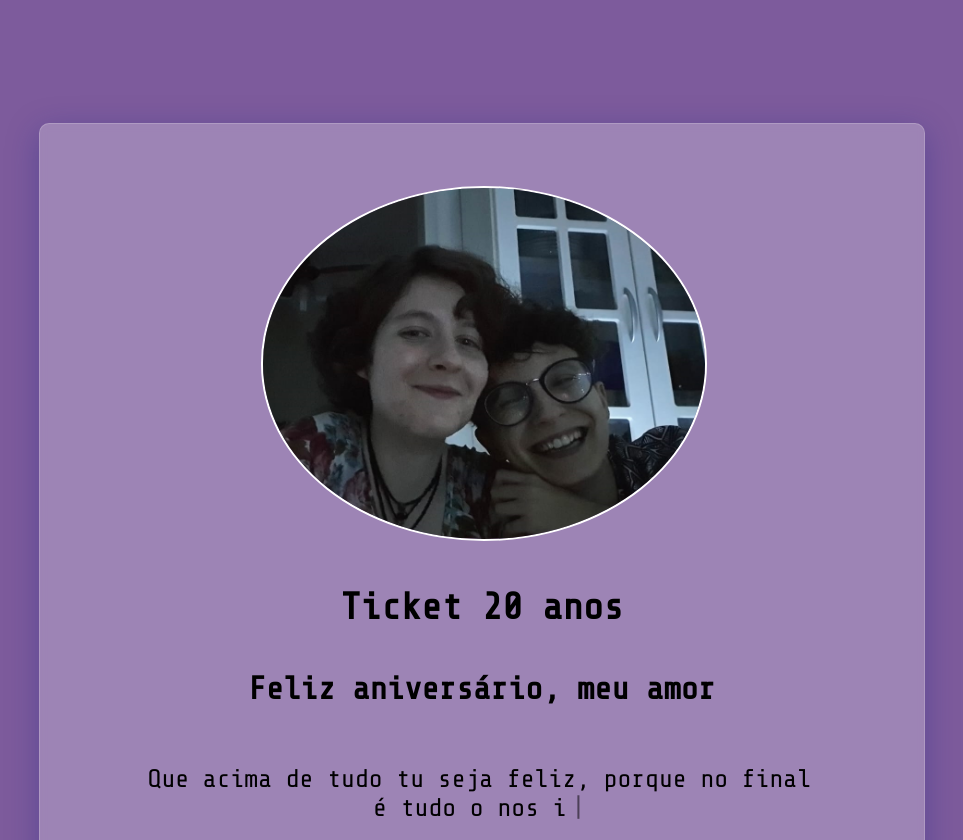
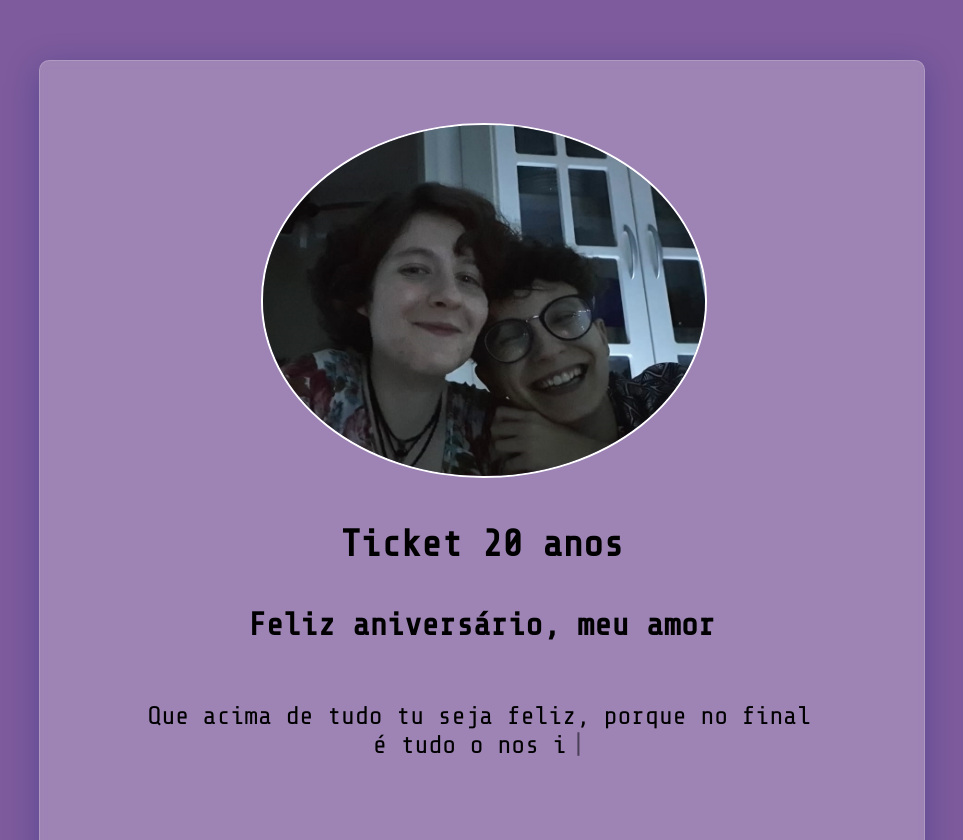
Before and after one commit to giftforu/giftforu.io, a plain HTML site: page index.html in a window 1280 px wide. Shown: the part 471-1311 px from the top of the page, without its empty margins (158-1121 px from the left). Drawn offline with nearby package versions, Linux system fonts and the light colour scheme.

Commit message:
Update style.css

```diff
--- a/style.css
+++ b/style.css
@@ -17,7 +17,7 @@ body{
     border: 1px solid rgba( 255, 255, 255, 0.18 );
     width: 70%;
     height: 95vw;
-    margin-top: 45%;
+    margin-top: 40%;
 }
 
 .content h3, h4{
```
